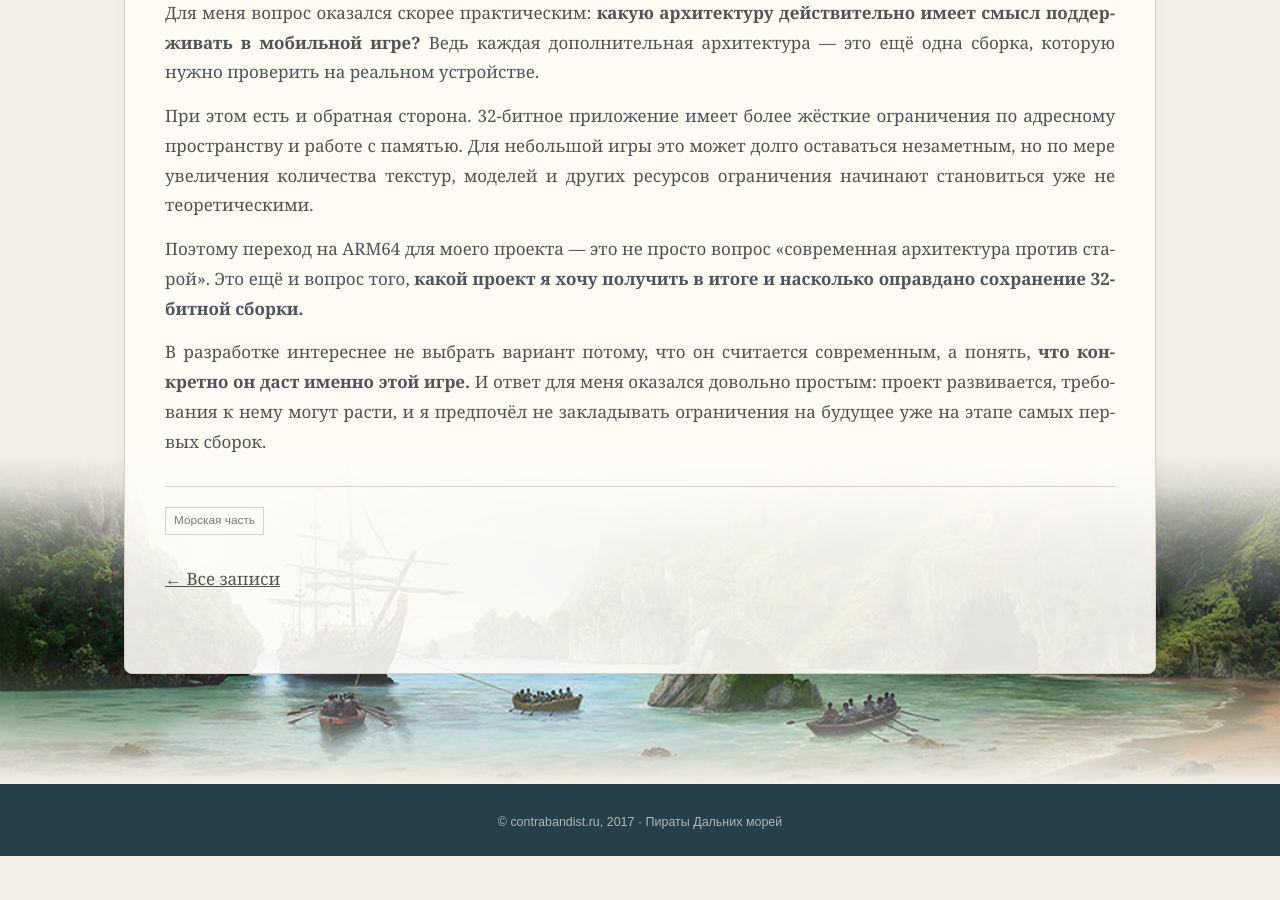
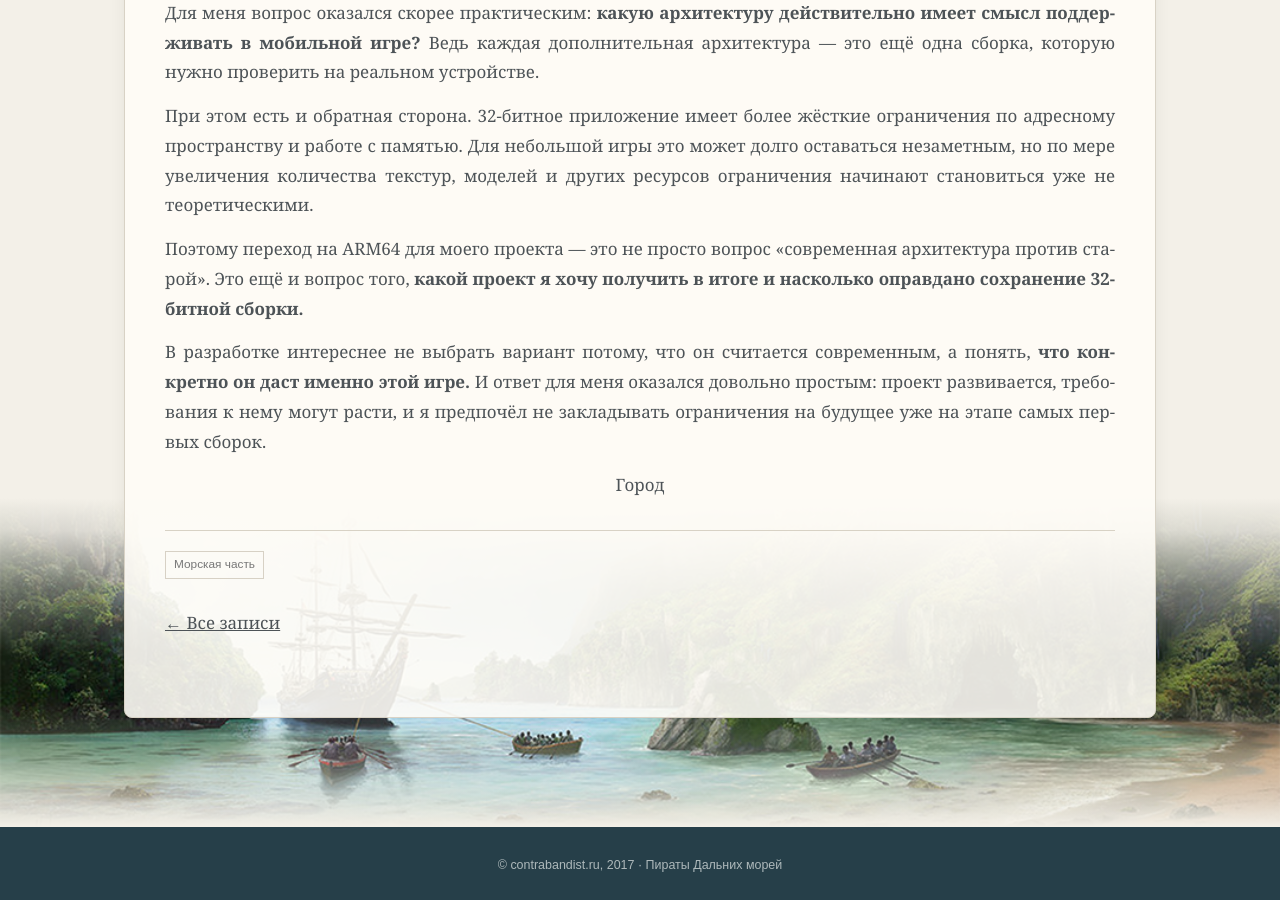
Before and after one commit to tislic/SeaDogsPort, a Jekyll site: the page built from _posts/2024-09-14-v002-perehod-na-arhitekturu-arm64.md, in a window 1280 px wide and 900 px high, scrolled down 1041 px. Built offline with Jekyll 4.4.1, drawn with Linux system fonts in a browser that asks for light colours; comment, search, counter and statistics services are not loaded; before the commit the page ends 1897 px from its top, so only the background shows below that.

Commit message:
Update 2024-09-14-v002-perehod-na-arhitekturu-arm64.md

```diff
--- a/_posts/2024-09-14-v002-perehod-na-arhitekturu-arm64.md
+++ b/_posts/2024-09-14-v002-perehod-na-arhitekturu-arm64.md
@@ -23,3 +23,5 @@ image: /assets/images/art-ARM64.png
 Поэтому переход на ARM64 для моего проекта — это не просто вопрос «современная архитектура против старой». Это ещё и вопрос того, **какой проект я хочу получить в итоге и насколько оправдано сохранение 32-битной сборки.**
 
 В разработке интереснее не выбрать вариант потому, что он считается современным, а понять, **что конкретно он даст именно этой игре.** И ответ для меня оказался довольно простым: проект развивается, требования к нему могут расти, и я предпочёл не закладывать ограничения на будущее уже на этапе самых первых сборок.
+
+<p style="text-align: center;">Город</p>
```
